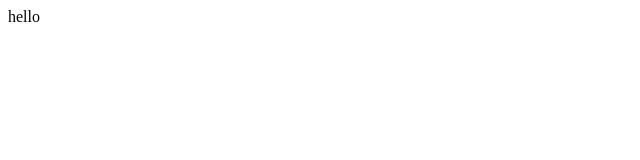
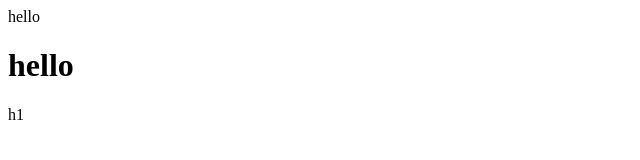
Before and after one commit to Eliegatsinzi/deploydemo, a plain HTML site: page index.html in a window 1280 px wide. Shown: the whole page, without its empty margins (0-640 px from the left). Drawn offline with Linux system fonts and the light colour scheme.

Commit message:
Update index.html

```diff
--- a/index.html
+++ b/index.html
@@ -1,3 +1,4 @@
 <html>
-hello
+  <body>hello </body>
+<h1>hello</h1>h1
 </html>
```
